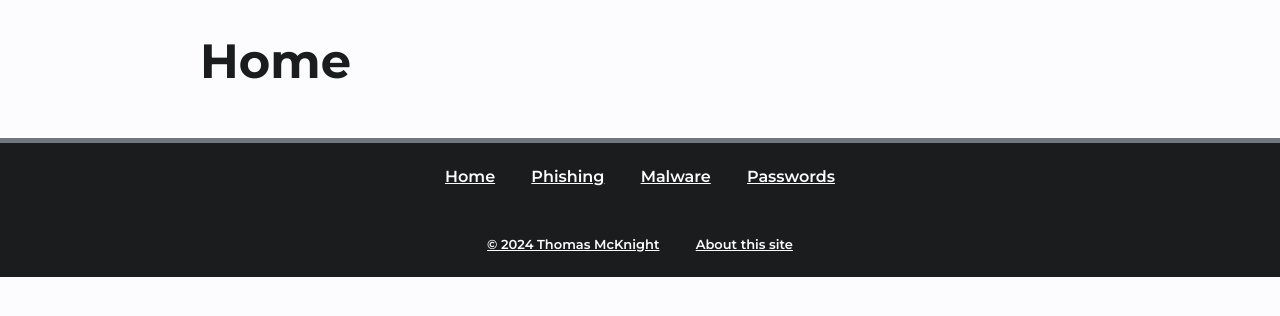
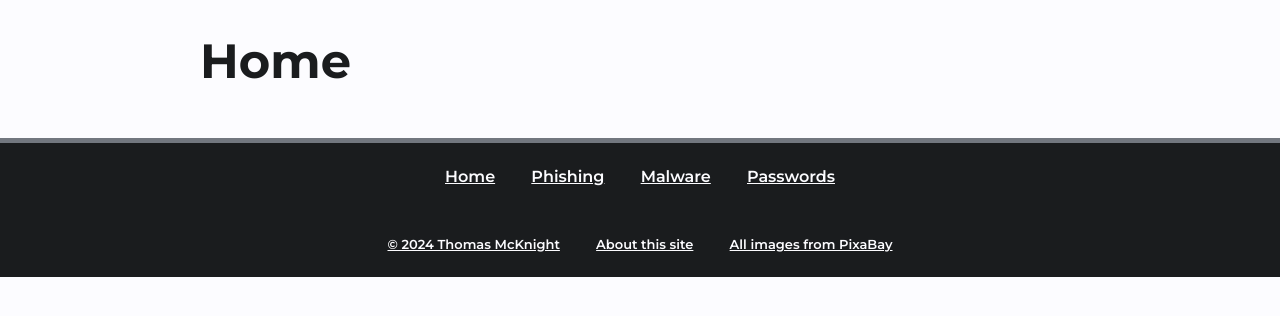
Before and after one commit to tinyTim567/CSC3094, a Flask app: page / in a window 1280 px wide. Shown: the part 72-388 px from the top of the page. Run offline with Flask 3, Linux system fonts and the light colour scheme.

Commit message:
Add image attribution

```diff
--- a/templates/base.html
+++ b/templates/base.html
@@ -43,6 +43,7 @@
         <ul class="grid-column column-full">
             <li class="footer-link"><a href="https://thomasmcknight.dev" target="_blank">© 2024 Thomas McKnight</a></li>
             <li class="footer-link"><a href="{{ url_for('about') }}">About this site</a></li>
+            <li class="footer-link"><a href="https://pixabay.com/">All images from PixaBay</a></li>
         </ul>
     </section>
 </footer>
```
